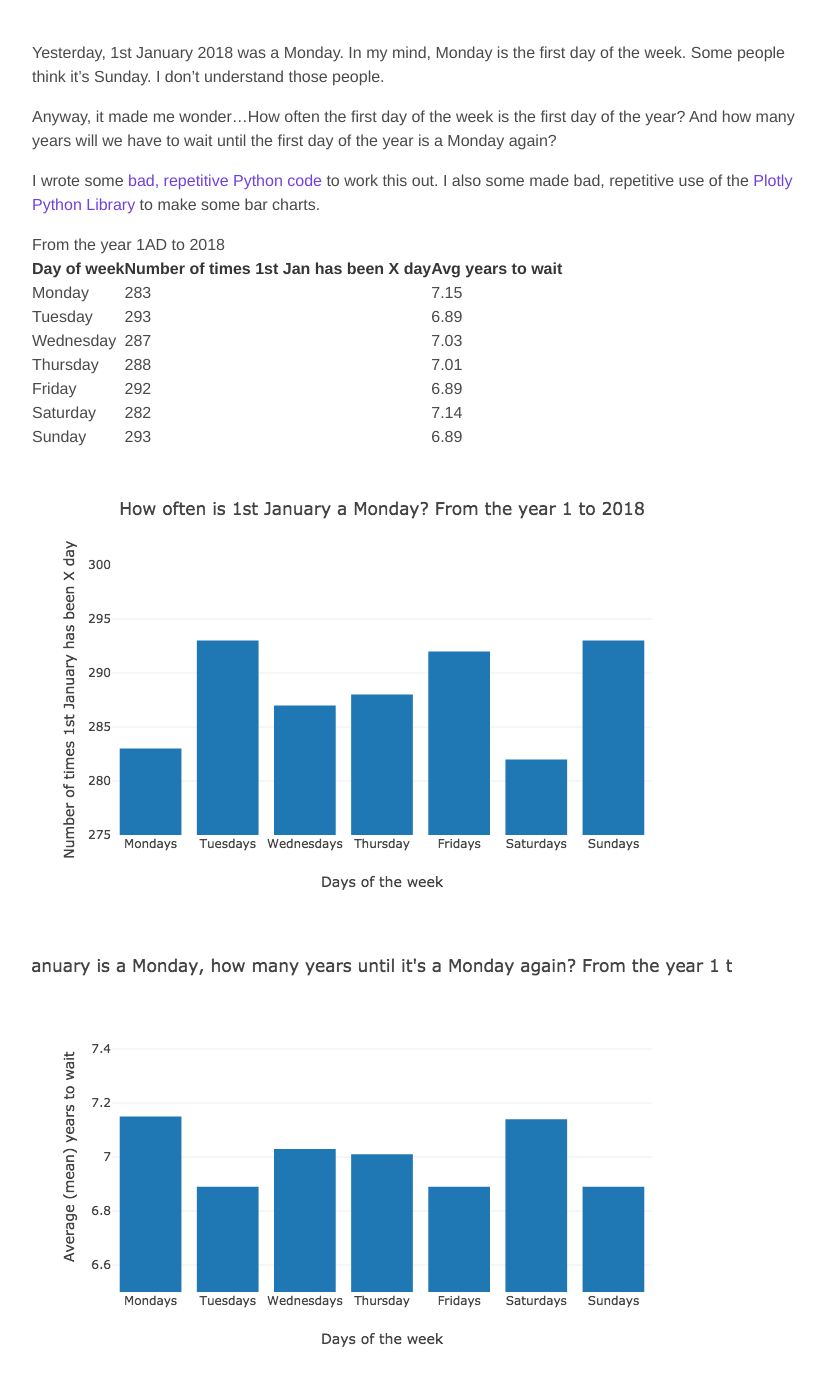
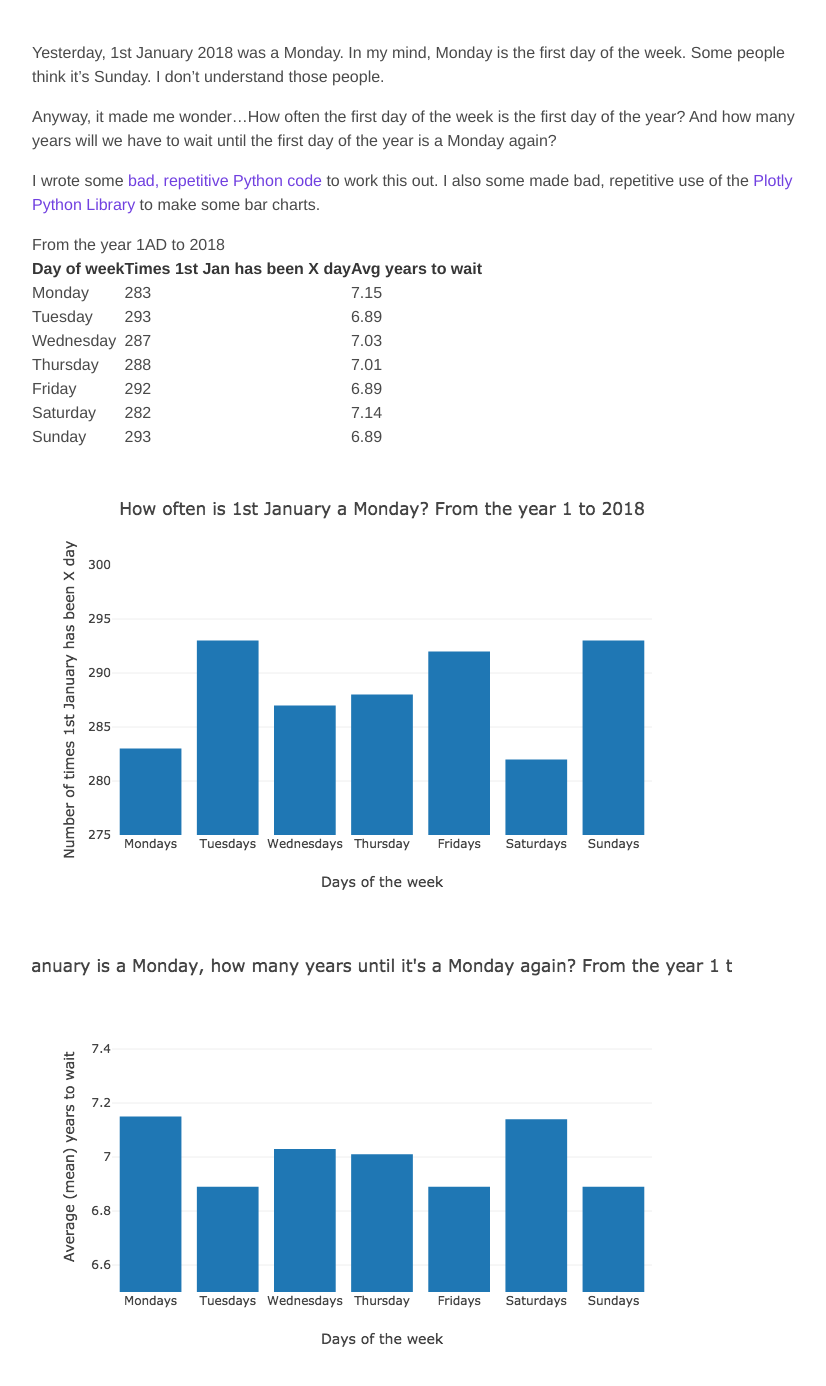
Before and after one commit to edjw/edjw.github.io, a Jekyll site: the page built from _posts/2018-01-02-how-often-is-1st-january-a-monday.md, in a window 1280 px wide and 1400 px high, scrolled down 217 px. Shown: the top 1386 px of the window, without its empty margins (216-1042 px from the left). Built offline with Jekyll 4.4.1, drawn with Linux system fonts in a browser that asks for light colours; our own code applies the rules of GitHub Pages for plain Markdown files; some of the changed text lies outside the part shown.

Commit message:
Update from Forestry.io - 2018-01-02-how-often-is-1st-january-a-monday.md

```diff
--- a/_posts/2018-01-02-how-often-is-1st-january-a-monday.md
+++ b/_posts/2018-01-02-how-often-is-1st-january-a-monday.md
@@ -10,7 +10,7 @@ I wrote some [bad, repetitive Python code](#that-bad-repetitive-python) to work
 
 # From the year 1AD to 2018
 
-|   Day of week   |   Number of times 1st Jan has been X day   |   Avg years to wait   |
+|   Day of week   |   Times 1st Jan has been X day   |   Avg years to wait   |
 | --- | --- | --- |
 | Monday | 283 | 7.15 |
 | Tuesday | 293 | 6.89 |
@@ -26,7 +26,7 @@ I wrote some [bad, repetitive Python code](#that-bad-repetitive-python) to work
 
 Just to test that a bit further I tried it from 1AD to the year 9999 as well. (9999 is the maximum year Python has in its standard library.) The results are almost exactly the same.
 
-|   Day of week   |   Number of times 1st Jan has been X day   |   Avg years to wait   |
+|   Day of week   |   Times 1st Jan has been X day   |   Avg years to wait   |
 | --- | --- | --- |
 | Monday | 1400 | 7.14 |
 | Tuesday | 1450 | 6.89 |
```
